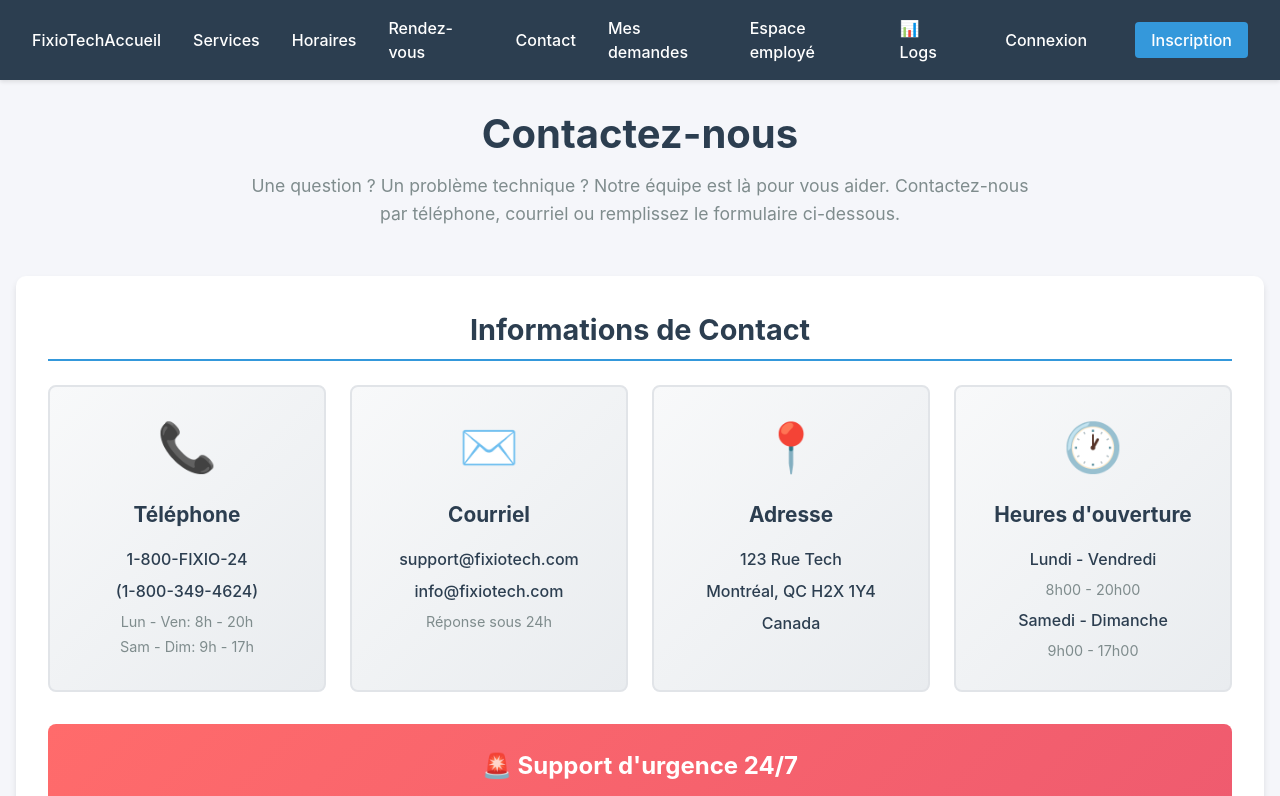
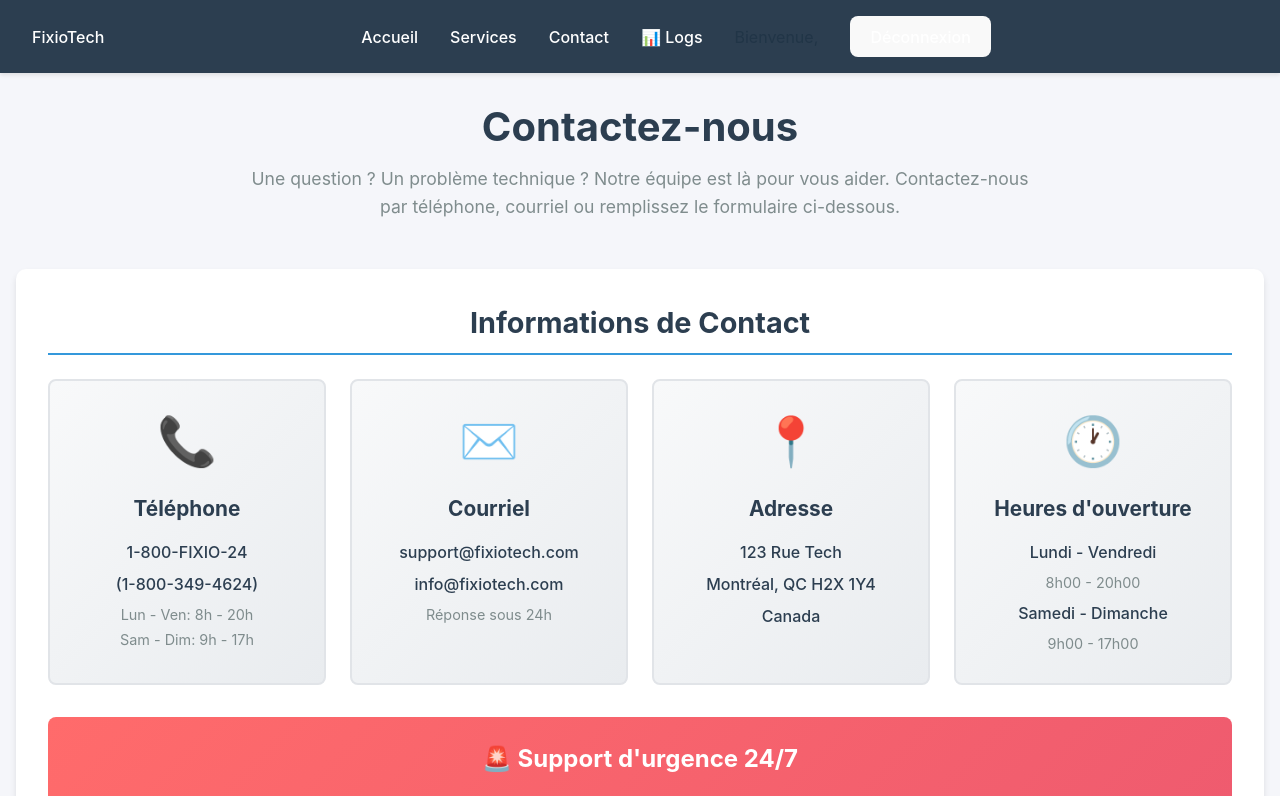
Before and after one commit to CharlouQC/FixioTech, a React (Vite) app: page /contact in a window 1280 px wide. Shown: the top 796 px of the page. Built offline with nearby package versions, Linux system fonts and the light colour scheme; sample sign-in values are in the browser's storage.

Commit message:
[Upd] Modification des routes pour afficher et protéger les routes selon le type d'utilisateur connecté au site web.

```diff
--- a/frontend/src/App.jsx
+++ b/frontend/src/App.jsx
@@ -1,6 +1,7 @@
 import React from "react";
 import { BrowserRouter as Router, Routes, Route } from "react-router-dom";
 import "./App.css";
+import ProtectedRoute from "./routes/ProtectedRoute";
 import MainNavigation from "./vues/Navigation/MainNavigation";
 import Accueil from "./vues/accueil";
 import Login from "./vues/login";
@@ -15,25 +16,34 @@ import Logs from "./vues/logs";
 
 function App() {
   return (
-    <Router>
-      <div className="app">
+    <>
       <MainNavigation />
-        <main>
       <Routes>
+        {/* publiques */}
         <Route path="/" element={<Accueil />} />
         <Route path="/login" element={<Login />} />
         <Route path="/inscription" element={<Inscription />} />
         <Route path="/services_aides" element={<Services />} />
+        <Route path="/contact" element={<Contact />} />
+
+        {/* client */}
+        <Route element={<ProtectedRoute allowedRoles={["client"]} />}>
+          <Route path="/rendez-vous" element={<RendezVous />} />
+          <Route path="/client" element={<Client />} />
+        </Route>
+
+        {/* technicien (employé) */}
+        <Route element={<ProtectedRoute allowedRoles={["employe"]} />}>
           <Route path="/horaires" element={<Horaires />} />
-            <Route path="/rendez-vous" element={<RendezVous />} />
-            <Route path="/contact" element={<Contact />} />
-            <Route path="/client" element={<Client />} />
           <Route path="/employe" element={<Employe />} />
+        </Route>
+
+        {/* admin */}
+        <Route element={<ProtectedRoute allowedRoles={["admin"]} />}>
           <Route path="/logs" element={<Logs />} />
+        </Route>
       </Routes>
-        </main>
-      </div>
-    </Router>
+    </>
   );
 }
 
--- /dev/null
+++ b/frontend/src/context/AuthContext.jsx
@@ -0,0 +1,32 @@
+// src/context/AuthContext.jsx
+import { createContext, useContext, useEffect, useState } from "react";
+
+const AuthContext = createContext(null);
+
+export function AuthProvider({ children }) {
+  const [user, setUser] = useState(() => {
+    try { return JSON.parse(localStorage.getItem("user")) || null; }
+    catch { return null; }
+  });
+
+  useEffect(() => {
+    if (user) localStorage.setItem("user", JSON.stringify(user));
+    else localStorage.removeItem("user");
+  }, [user]);
+
+  const login = (utilisateur) => setUser(utilisateur);   // {id, email, nom_complet, role}
+  const logout = () => setUser(null);
+
+  const isAuthenticated = !!user;
+  const role = user?.role || null; // "client" | "employe" | "admin" | null
+
+  return (
+    <AuthContext.Provider value={{ user, role, isAuthenticated, login, logout }}>
+      {children}
+    </AuthContext.Provider>
+  );
+}
+
+export function useAuth() {
+  return useContext(AuthContext);
+}
--- a/frontend/src/main.jsx
+++ b/frontend/src/main.jsx
@@ -1,10 +1,16 @@
 import { StrictMode } from "react";
 import { createRoot } from "react-dom/client";
+import { BrowserRouter } from "react-router-dom";
+import { AuthProvider } from "./context/AuthContext.jsx";
 import "./index.css";
 import App from "./App.jsx";
 
 createRoot(document.getElementById("root")).render(
   <StrictMode>
-    <App />
+    <BrowserRouter>
+      <AuthProvider>
+        <App />
+      </AuthProvider>
+    </BrowserRouter>
   </StrictMode>
 );
--- /dev/null
+++ b/frontend/src/routes/ProtectedRoute.jsx
@@ -0,0 +1,15 @@
+import { Navigate, Outlet } from "react-router-dom";
+import { useAuth } from "../context/AuthContext";
+
+export default function ProtectedRoute({ allowedRoles }) {
+  const { isAuthenticated, role } = useAuth();
+
+  if (!isAuthenticated) return <Navigate to="/login" replace />;
+
+  if (allowedRoles && !allowedRoles.includes(role)) {
+    // Option: route 403 dédiée
+    return <Navigate to="/" replace />;
+  }
+
+  return <Outlet />;
+}
--- a/frontend/src/vues/Navigation/MainNavigation.jsx
+++ b/frontend/src/vues/Navigation/MainNavigation.jsx
@@ -1,8 +1,17 @@
 import React from "react";
-import { Link } from "react-router-dom";
+import { Link, useNavigate } from "react-router-dom";
 import "./MainNavigation.css";
+import { useAuth } from "../../context/AuthContext";
 
 const MainNavigation = () => {
+  const { isAuthenticated, role, logout, user } = useAuth();
+  const navigate = useNavigate();
+
+  const handleLogout = () => {
+    logout();
+    navigate("/");
+  };
+
   return (
     <nav className="main-navigation">
       <div className="nav-brand">
@@ -10,7 +19,9 @@ const MainNavigation = () => {
           FixioTech
         </Link>
       </div>
+
       <ul className="nav-links">
+        {/* Liens publics */}
         <li>
           <Link to="/" className="nav-link">
             Accueil
@@ -22,18 +33,17 @@ const MainNavigation = () => {
           </Link>
         </li>
         <li>
-          <Link to="/horaires" className="nav-link">
-            Horaires
+          <Link to="/contact" className="nav-link">
+            Contact
           </Link>
         </li>
+
+        {/* Client connecté */}
+        {isAuthenticated && role === "client" && (
+          <>
             <li>
               <Link to="/rendez-vous" className="nav-link">
                 Rendez-vous
-          </Link>
-        </li>
-        <li>
-          <Link to="/contact" className="nav-link">
-            Contact
               </Link>
             </li>
             <li>
@@ -41,16 +51,37 @@ const MainNavigation = () => {
                 Mes demandes
               </Link>
             </li>
+          </>
+        )}
+
+        {/* Employé connecté */}
+        {isAuthenticated && role === "employe" && (
+          <>
+            <li>
+              <Link to="/horaires" className="nav-link">
+                Horaires
+              </Link>
+            </li>
             <li>
               <Link to="/employe" className="nav-link">
                 Espace employé
               </Link>
             </li>
+          </>
+        )}
+
+        {/* Admin */}
+        {isAuthenticated && role === "admin" && (
           <li>
             <Link to="/logs" className="nav-link">
               📊 Logs
             </Link>
           </li>
+        )}
+
+        {/* Connexion / inscription OU déconnexion */}
+        {!isAuthenticated ? (
+          <>
             <li>
               <Link to="/login" className="nav-link login-link">
                 Connexion
@@ -61,6 +92,17 @@ const MainNavigation = () => {
                 Inscription
               </Link>
             </li>
+          </>
+        ) : (
+          <>
+            <li className="nav-username">Bienvenue, {user?.nom_complet}</li>
+            <li>
+              <button onClick={handleLogout} className="nav-link logout-btn">
+                Déconnexion
+              </button>
+            </li>
+          </>
+        )}
       </ul>
     </nav>
   );
--- a/frontend/src/vues/login.jsx
+++ b/frontend/src/vues/login.jsx
@@ -2,6 +2,7 @@ import React, { useState } from "react";
 import { Link, useNavigate } from "react-router-dom";
 import "./login.css";
 import { loginUtilisateur } from "../../services/apiUtilisateur";
+import { useAuth } from "../context/AuthContext.jsx";
 
 const Login = () => {
   const navigate = useNavigate();
@@ -20,6 +21,8 @@ const Login = () => {
     });
   };
 
+  const { login } = useAuth();
+
   const handleSubmit = (e) => {
     e.preventDefault();
     setError("");
@@ -34,10 +37,7 @@ const Login = () => {
     loginUtilisateur(formData)
       .then((response) => {
         console.log("Réponse API login:", response);
-
-        // Optionnel : stocker l'utilisateur loggé
-        // localStorage.setItem("user", JSON.stringify(response.utilisateur));
-
+        login(response.utilisateur);
         navigate("/");
       })
       .catch((err) => {
@@ -78,7 +78,11 @@ const Login = () => {
             />
           </div>
 
-          <button type="submit" className="bouton-soumettre" disabled={isLoading}>
+          <button
+            type="submit"
+            className="bouton-soumettre"
+            disabled={isLoading}
+          >
             {isLoading ? "Connexion en cours..." : "Se connecter"}
           </button>
         </form>
```
Also changed, not shown: 2 other files (tests, documents, lock files or other folders). Lines whose indentation alone changed are shown as unchanged.
